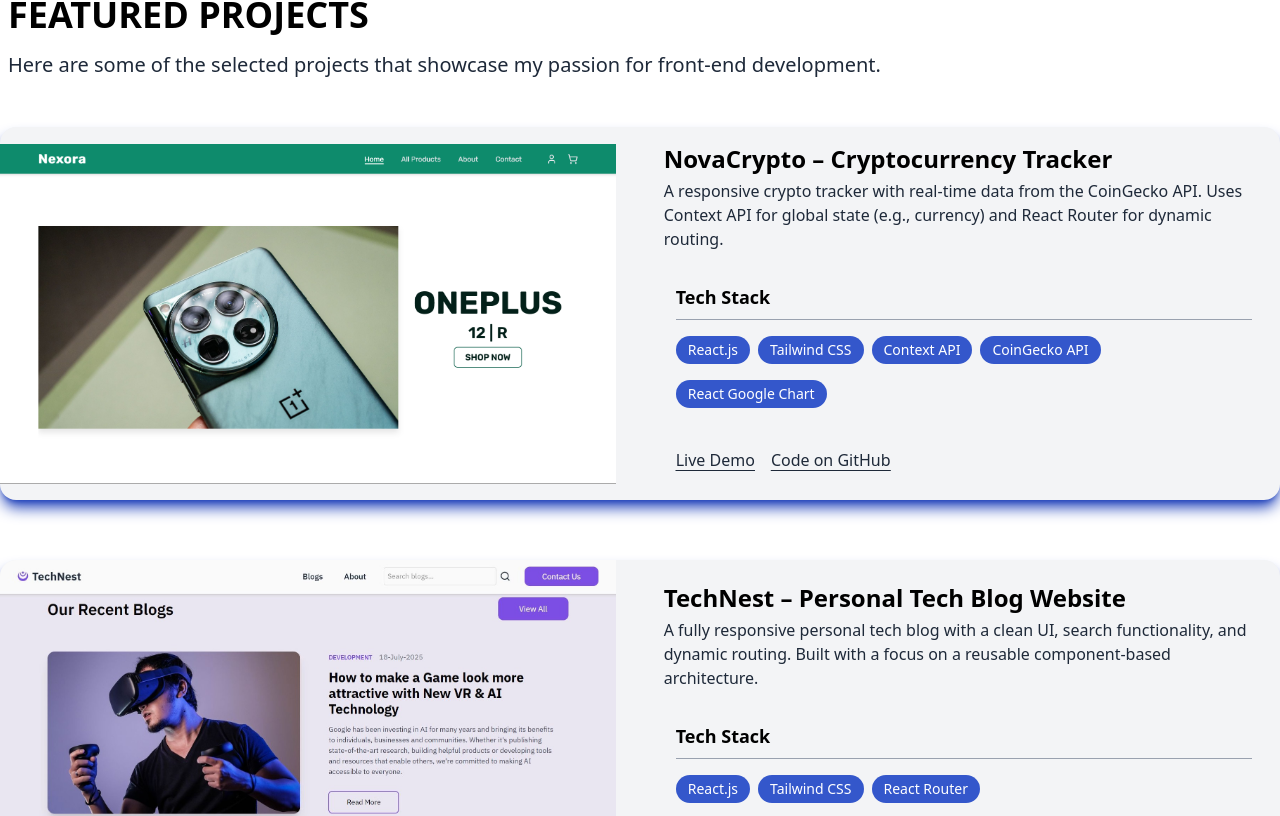
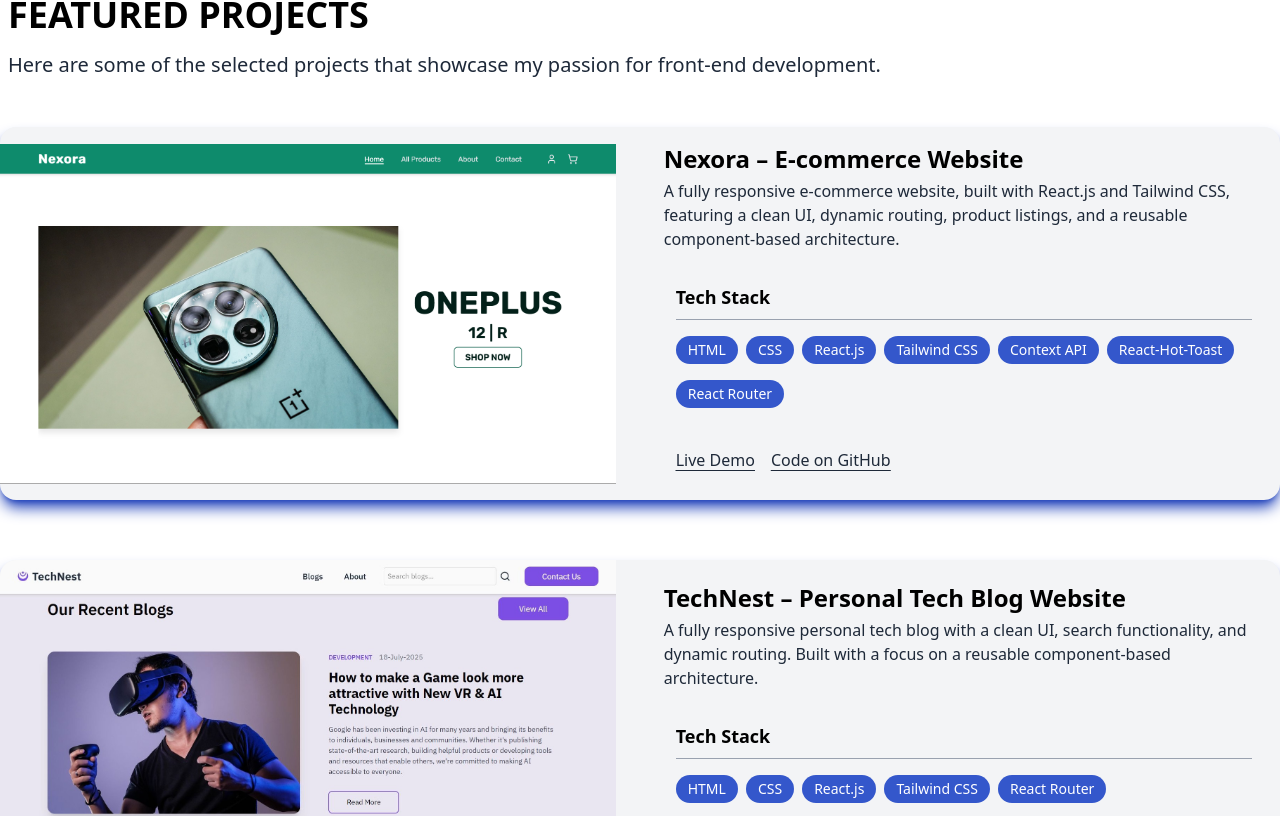
Before and after one commit to Hrushikeshj26/hrushij.dev, a React (Vite) app: page / in a window 1280 px wide. Shown: the part 854-1670 px from the top of the page. Built offline with nearby package versions, Linux system fonts and the light colour scheme.

Commit message:
Project info change

```diff
--- a/src/components/Hero2.jsx
+++ b/src/components/Hero2.jsx
@@ -6,9 +6,9 @@
 const projectList = [
   {
     id: 1,
-    name: "NovaCrypto – Cryptocurrency Tracker",
-    info: "A responsive crypto tracker with real-time data from the CoinGecko API. Uses Context API for global state (e.g., currency) and React Router for dynamic routing.",
-    techStack: ["React.js", "Tailwind CSS", "Context API", "CoinGecko API", "React Google Chart"],
+    name: "Nexora – E-commerce Website",
+    info: "A fully responsive e-commerce website, built with React.js and Tailwind CSS, featuring a clean UI, dynamic routing, product listings, and a reusable component-based architecture.",
+    techStack: ["HTML", "CSS", "React.js", "Tailwind CSS", "Context API", "React-Hot-Toast", "React Router"],
     liveDemo: "https://nexora-shop.vercel.app/",
     githubCode: "https://github.com/Hrushikeshj26/Nexora",
     imageUrl: "./images/Nexora-demo.png"
@@ -17,7 +17,7 @@
     id: 2,
     name: "TechNest – Personal Tech Blog Website",
     info: "A fully responsive personal tech blog with a clean UI, search functionality, and dynamic routing. Built with a focus on a reusable component-based architecture.",
-    techStack: ["React.js", "Tailwind CSS", "React Router"],
+    techStack: ["HTML", "CSS", "React.js", "Tailwind CSS", "React Router"],
     liveDemo: "https://tech-nestt.vercel.app/",
     githubCode: "https://github.com/Hrushikeshj26/TechNest",
     imageUrl: "./images/TechNest-demo.jpg"
@@ -26,7 +26,7 @@
     id: 3,
     name: "NovaCrypto – Cryptocurrency Tracker",
     info: "A responsive crypto tracker with real-time data from the CoinGecko API. Uses Context API for global state (e.g., currency) and React Router for dynamic routing.",
-    techStack: ["React.js", "Tailwind CSS", "Context API", "CoinGecko API", "React Google Chart"],
+    techStack: ["HTML", "CSS", "React.js", "Tailwind CSS", "Context API", "CoinGecko API", "React Google Chart"],
     liveDemo: "https://novacrypto.vercel.app/",
     githubCode: "https://github.com/Hrushikeshj26/NovaCrypto",
     imageUrl: "./images/NovaCrypto-demo.png"
@@ -35,7 +35,7 @@
     id: 4,
     name: "HealThrive – Mental Wellness Landing Page",
     info: "A fully responsive and mobile-friendly landing page built with React.js and Tailwind CSS. Integrated AOS (Animate On Scroll) for smooth scroll-based animations.",
-    techStack: ["React.js", "Tailwind CSS", "AOS Animation"],
+    techStack: ["HTML", "CSS", "React.js", "Tailwind CSS", "AOS Animation"],
     liveDemo: "https://heal-thrive.vercel.app/",
     githubCode: "https://github.com/Hrushikeshj26/HealThrive",
     imageUrl: "./images/HealThrive-demo.png"
```
